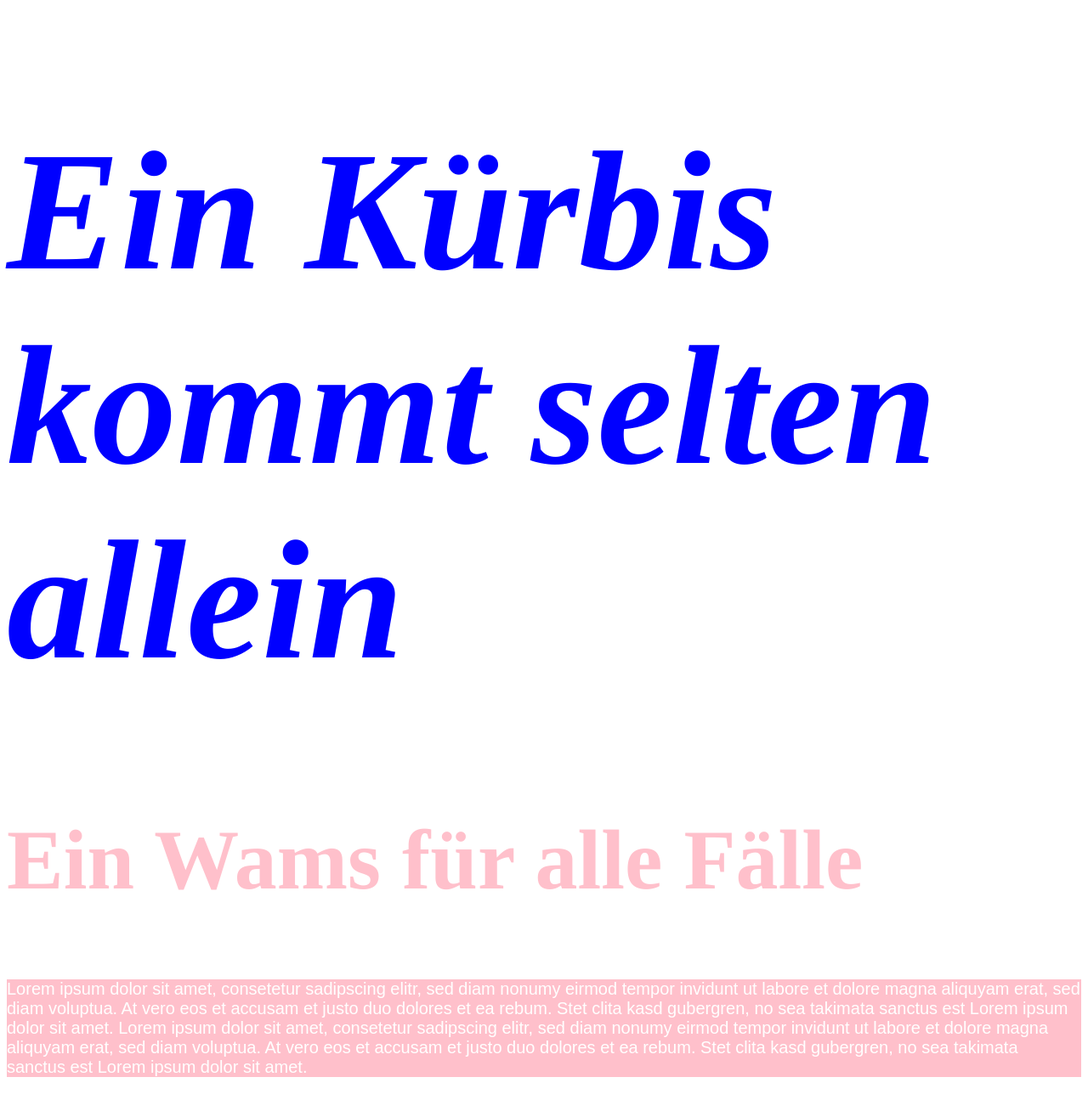
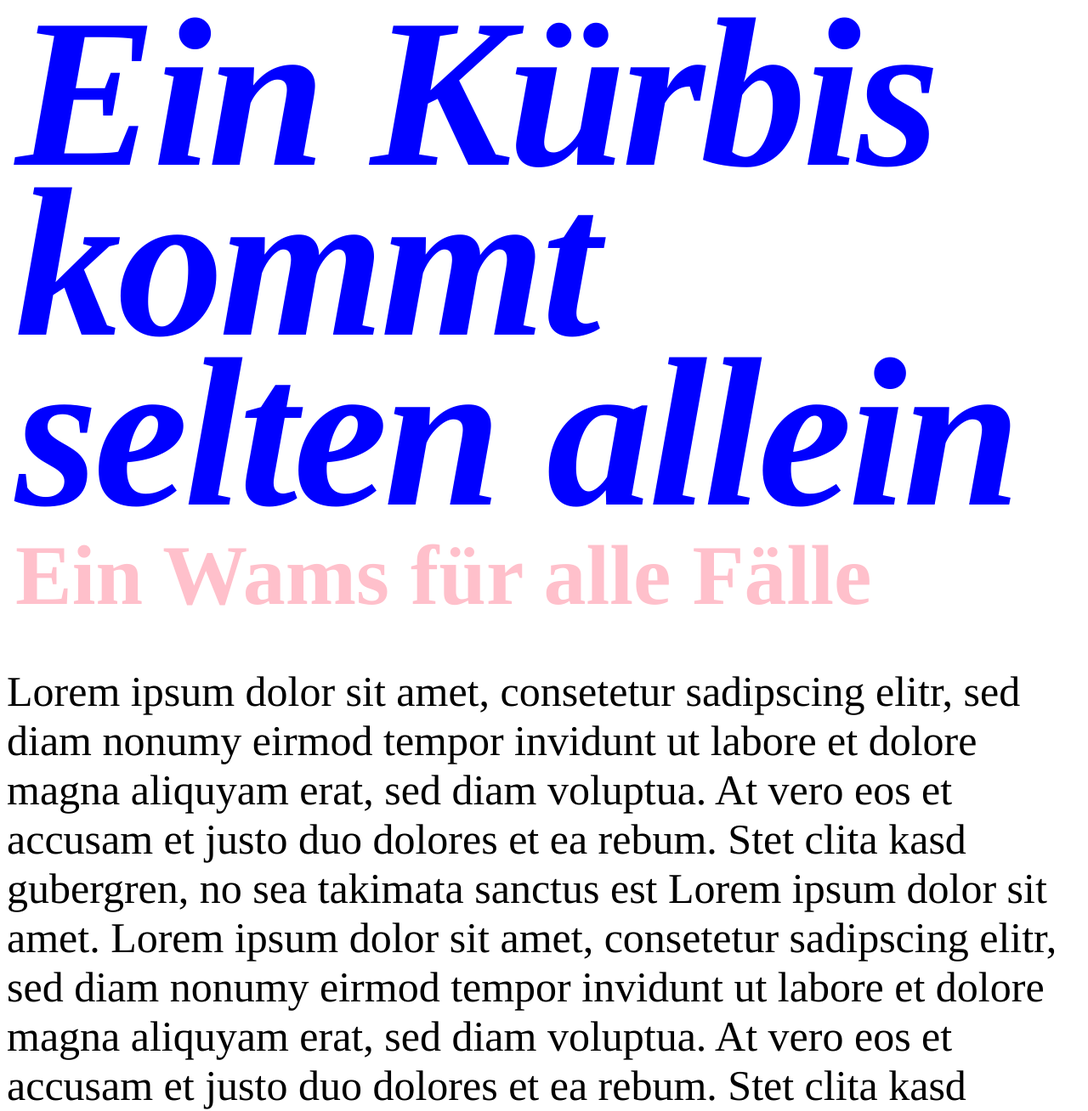
Before and after one commit to CanardSauvage/lordofwozl, a plain HTML site: page index.html in a window 1280 px wide. Shown: the top 1308 px of the page at 85% size. Drawn offline with Linux system fonts and the light colour scheme.

Commit message:
CSS Font
Font

```diff
--- a/index.html
+++ b/index.html
@@ -6,21 +6,30 @@
 .h1 {
 	font-family: times;
 	font-style: italic;
+	line-height: 200px;
+	font-size: 250px;
+	font-weight: 800;
+	letter-spacing: -5px;
 	color: blue;
-	font-size: 200px;
+}
+
+.margin {
+	margin-top: 10px;
+	margin-left: 10Px;
+	margin-bottom: 10px;
+	margin-right: 10px;
 }
 
 .h2 {
 	font-family: times;
+	font-size: 100px;
 	color: pink;
-	font-size: 100px;
 }
 
 .text {
-	font-family: arial;
-	font-size: 20px;
-	color: #FFFFFF;
-	background-color: pink;
+	font-family: times;
+	font-size: 50px;
+	color: black;
 }
 
 </style>
@@ -33,8 +42,8 @@
 
 <body>
 
-	<h1 class="h1">Ein Kürbis kommt selten allein</h1>
-	<h2 class="h2">Ein Wams für alle Fälle</h2>
+	<h1 class="h1 margin">Ein Kürbis kommt selten allein</h1>
+	<h2 class="h2 margin">Ein Wams für alle Fälle</h2>
 	<p class="text">
 	Lorem ipsum dolor sit amet, consetetur sadipscing elitr, sed diam nonumy eirmod tempor
 	invidunt ut labore et dolore magna aliquyam erat, sed diam voluptua. At vero eos et accusam
```
